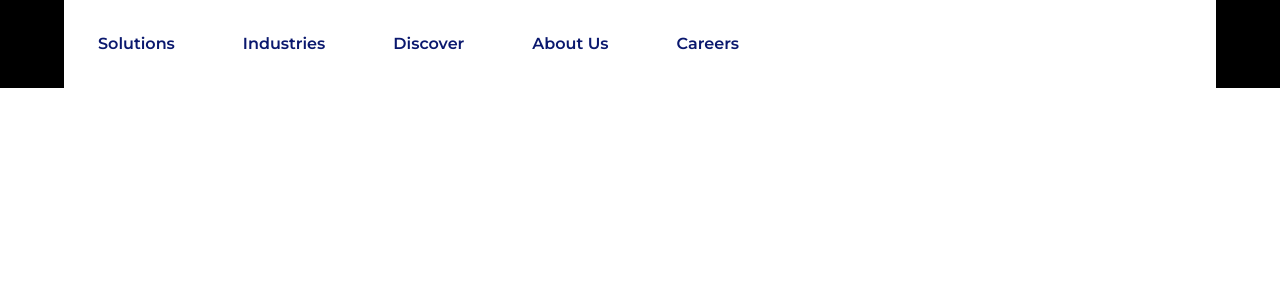
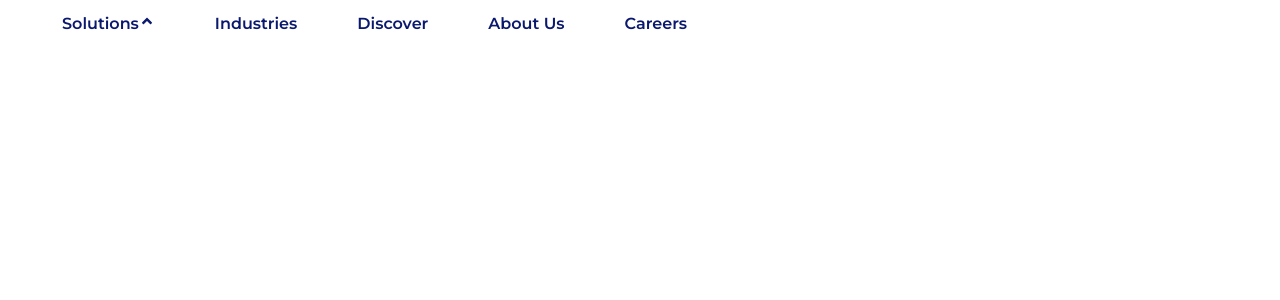
Before and after one commit to Ibrahim-Hossain-Jewel/sidebar-with-react, a React (Create React App) app: page / in a window 1280 px wide. Shown: the top 300 px of the page. Built offline with nearby package versions, Linux system fonts and the light colour scheme.

Commit message:
dropdown menu are working properly

```diff
--- a/package.json
+++ b/package.json
@@ -9,6 +9,7 @@
     "node-sass": "^6.0.1",
     "react": "^17.0.2",
     "react-dom": "^17.0.2",
+    "react-icons": "^4.3.1",
     "react-router-dom": "^5.2.0",
     "react-scripts": "5.0.0",
     "web-vitals": "^2.1.3"
--- a/src/App.js
+++ b/src/App.js
@@ -2,7 +2,6 @@ import React from 'react';
 import { Route, Switch } from 'react-router-dom';
 import Header from './components/header/header.component';
 import industries from './components/industries/industries.component';
-import navigation from './components/navigation/navigation.component';
 //Quick
 
 
@@ -11,7 +10,7 @@ function App (){
         <div>
           <Switch>
             <Route exact path = '/' component = {Header} />
-            <Route exact path= '/industries' component = {industries}/>
+            <Route exact path = '/industries' component = {industries} />
           </Switch>
         </div>
       )
--- /dev/null
+++ b/src/components/dropdown/dropdown.component.jsx
@@ -0,0 +1,47 @@
+import React from "react";
+import { FaAngleDown, FaAngleUp } from 'react-icons/fa';
+import './dropdown.styles.scss';
+
+class Dropdown extends React.Component{
+    constructor(props){
+        super(props)
+        this.state = {
+          listOpen: false,
+          headerTitle: this.props.title
+        }
+      }
+      handleClickOutside(){
+        this.setState({
+          listOpen: false
+        })
+      }
+
+      toggleList(){
+        this.setState(prevState => ({
+          listOpen: !prevState.listOpen
+        }))
+      }
+
+      render(){
+        const{list} = this.props
+        const{listOpen, headerTitle} = this.state
+        return(
+          <div className="dd-wrapper">
+            <div className="dd-header" onClick={() => this.toggleList()}>
+                <div className = " dd-header-title " >{headerTitle}</div>
+                {listOpen
+                    ? <FaAngleDown />
+                    : <FaAngleUp />
+                }
+            </div>
+
+      {listOpen && <ul className="dd-list">
+             {list.map((item) => (
+               <li className="dd-list-item" key={item.id} >{item.title}</li>
+              ))}
+            </ul>}
+          </div>
+        )
+      }
+}
+export default Dropdown;
--- /dev/null
+++ b/src/components/dropdown/dropdown.styles.scss
@@ -0,0 +1,14 @@
+*{
+    margin: 0;
+    padding: 0;
+    outline: 0ch;
+}
+.dd-header-title{
+    display: inline-block;
+}
+.FaAngleDown{
+    padding: 100px;
+}
+.splitUp{
+    position:absolute;
+}
--- a/src/components/header/header.component.jsx
+++ b/src/components/header/header.component.jsx
@@ -1,16 +1,71 @@
 import React from "react";
 import { Link } from "react-router-dom";
 import './header.styles.scss';
-const Header = ()=>(
+import Dropdown from "../dropdown/dropdown.component";
+
+class Header extends React.Component{
+    constructor(){
+        super();
+        this.state = {
+            location: [
+                {
+                    id: 0,
+                    title: 'New York',
+                    selected: false,
+                    key: 'location'
+                },
+                {
+                  id: 1,
+                  title: 'Dublin',
+                  selected: false,
+                  key: 'location'
+                },
+                {
+                  id: 2,
+                  title: 'California',
+                  selected: false,
+                  key: 'location'
+                },
+                {
+                  id: 3,
+                  title: 'Istanbul',
+                  selected: false,
+                  key: 'location'
+                },
+                {
+                  id: 4,
+                  title: 'Izmir',
+                  selected: false,
+                  key: 'location'
+                },
+                {
+                  id: 5,
+                  title: 'Oslo',
+                  selected: false,
+                  key: 'location'
+                }
+            ]
+        };
+
+    }
+    render(){
+        return(
             <div className="header">
                 <div className="options">
-
-            <Link to = '/' className="option">Solutions</Link>
+                    <div className="pages">
+                        <span className="option">
+                            <Dropdown title = "Solutions" list = {this.state.location} />
+                        </span>
+                        <span className="splitUp">
                             <Link to = '/industries' className="option">Industries</Link>
                             <Link to = '/discover' className="option">Discover</Link>
                             <Link to = '/aboutUs' className="option">About Us</Link>
                             <Link to = '/careers' className="option">Careers</Link>
+                        </span>
                     </div>
                 </div>
-);
+            </div>
+        )
+    }
+};
 export default Header;
--- a/src/components/header/header.styles.scss
+++ b/src/components/header/header.styles.scss
@@ -1,25 +1,32 @@
+*{
+    margin: 0;
+    padding: 0;
+    outline: 0;
+}
 $navBackground : #ffffff;
 $navFontColor : #0A186E;
 .header{
-    background-color: black;
 
 }
 .options{
     background-color: $navBackground;
-    width: 90%;
+    width: 95%;
     margin: 0 auto;
+
 }
 .option{
     font-size: 16px;
-    padding: 34px;
+    display: inline-block;
+    cursor: pointer;
+    padding: 0px 30px;
     font-weight: 600;
     font-style: normal;
     ;
-    line-height: 5.5rem;
+    line-height: 3rem;
     color: $navFontColor;
     text-decoration: none;
     &:hover{
-       background-color: #F0F0F0;
-       text-decoration: underline;
-    }
+            background-color: #F0F0F0;
+            text-decoration: underline;
+     }
 }
--- a/src/components/navigation/navigation.component.jsx
+++ /dev/null
@@ -1,58 +0,0 @@
-import React from "react";
-import './navigation.styles.scss';
-
-class navigation extends React.Component{
-   constructor(){
-        super();
-        this.state = {
-            location: [
-                {
-                    id: 0,
-                    title: 'New York',
-                    selected: false,
-                    key: 'location'
-                },
-                {
-                  id: 1,
-                  title: 'Dublin',
-                  selected: false,
-                  key: 'location'
-                },
-                {
-                  id: 2,
-                  title: 'California',
-                  selected: false,
-                  key: 'location'
-                },
-                {
-                  id: 3,
-                  title: 'Istanbul',
-                  selected: false,
-                  key: 'location'
-                },
-                {
-                  id: 4,
-                  title: 'Izmir',
-                  selected: false,
-                  key: 'location'
-                },
-                {
-                  id: 5,
-                  title: 'Oslo',
-                  selected: false,
-                  key: 'location'
-                }
-            ]
-        }
-   }
-
-   render(){
-       return(
-           <div>
-
-           </div>
-       );
-   }
-
-};
-export default navigation;
```
Also changed, not shown: src/App.css (deleted, +0 -38 lines), src/components/navigation/navigation.styles.scss (deleted), 1 other file (tests, documents, lock files or other folders). Lines whose indentation alone changed are shown as unchanged.
